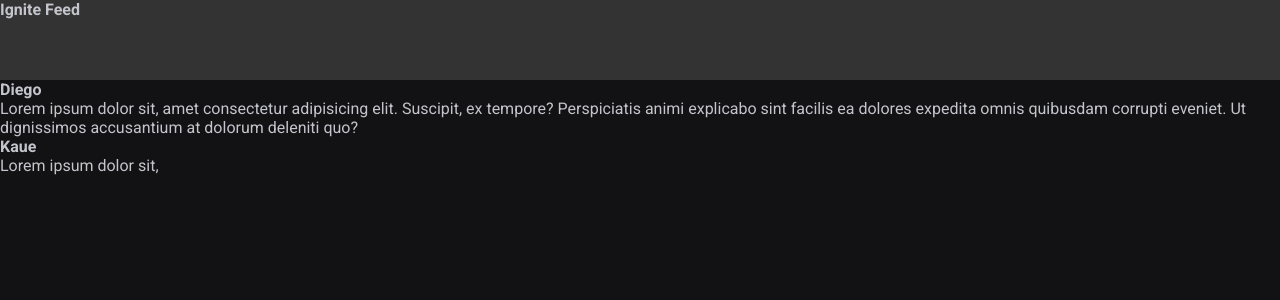
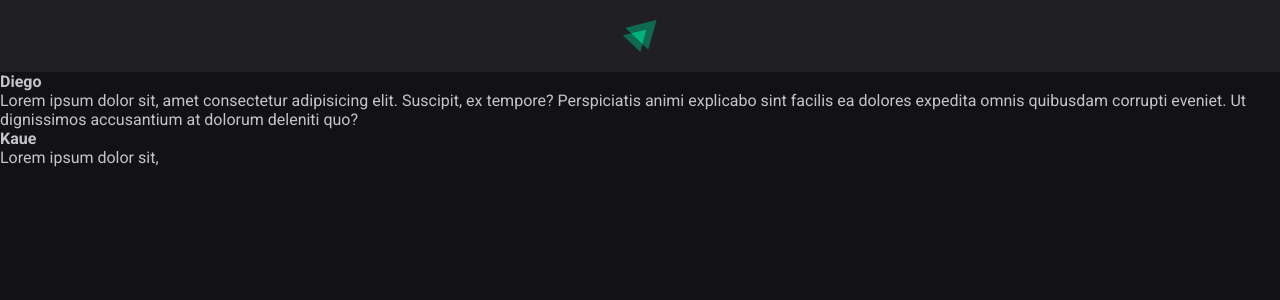
Before and after one commit to kaueschaun/ignite, a React (Vite) app in the folder fundamentos-react/: page / in a window 1280 px wide. Shown: the top 300 px of the page. Built offline with nearby package versions, Linux system fonts and the light colour scheme.

Commit message:
finished header component

```diff
--- a/fundamentos-react/src/components/Header.jsx
+++ b/fundamentos-react/src/components/Header.jsx
@@ -1,9 +1,10 @@
 import styles from "./Header.module.css";
+import igniteLogo from "../assets/ignite-logo.svg";
 
 export function Header() {
   return (
     <header className={styles.header}>
-      <strong>Ignite Feed</strong>
+      <img src={igniteLogo} alt="Logotipo do Ignite" />
     </header>
   );
 }
--- a/fundamentos-react/src/components/Header.module.css
+++ b/fundamentos-react/src/components/Header.module.css
@@ -1,4 +1,9 @@
 .header {
-    background: #333;
-    height:80px
+    background: var(--gray-800);
+    display: flex;
+    justify-content: center;
+    padding: 1.25rem 0;
 }
+.header img {
+    height:2rem;
+}
```
Also changed, not shown: fundamentos-react/src/assets/ignite-logo.svg (added).
